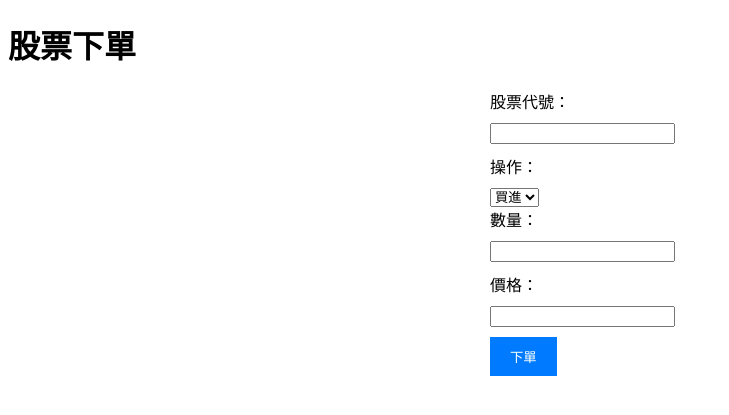
After one commit to puppylionmonkey/puppy_stock_web, a Flask app: template templates/stock_order.html in a window 1280 px wide. The commit adds this page. Shown: the top 415 px of the page, without its empty margins (0-729 px from the left). Run offline with Flask 3, Linux system fonts and the light colour scheme; the template is opened without the code that fills it, so the values that code supplies are empty.

```diff
--- a/app.py
+++ b/app.py
@@ -23,9 +23,32 @@ db = client["user_db"]
 users = db["users"]
 app.secret_key = "bfe53d416ad39325e33062c5d7c629d962919a6edb88b0b7d4ba636b7ab23743"
 
-@app.route('/')
-def index():
-    return render_template('index.html')
+
+@app.route("/", methods=["GET", "POST"])
+def login():
+    if "username" in session:
+        print('111')
+        return redirect(url_for("welcome"))
+    print('abc')
+    if request.method == "POST":
+        login_user = users.find_one({"username": request.form["username"]})
+        print('abc1')
+        if login_user:
+            if bcrypt.checkpw(request.form["password"].encode("utf-8"), login_user["password"]):
+                session["username"] = request.form["username"]
+                print('abc')
+                return redirect(url_for("welcome"))
+        return "無效的用戶名或密碼！"
+    else:
+        print('no')
+    return render_template("login.html")
+
+
+@app.route("/welcome")
+def welcome():
+    if "username" in session:
+        return render_template("welcome.html")
+    return redirect(url_for("login"))
 
 
 @app.route("/register", methods=["GET", "POST"])
@@ -43,17 +66,6 @@ def register():
     return render_template("register.html")
 
 
-@app.route("/login", methods=["GET", "POST"])
-def login():
-    if request.method == "POST":
-        login_user = users.find_one({"username": request.form["username"]})
-        if login_user:
-            if bcrypt.checkpw(request.form["password"].encode("utf-8"), login_user["password"]):
-                session["username"] = request.form["username"]
-                return redirect(url_for("dashboard"))
-        return "無效的用戶名或密碼！"
-    return render_template("login.html")
-
 # 登入後
 @app.route("/dashboard")
 def dashboard():
@@ -65,7 +77,7 @@ def dashboard():
 @app.route("/logout")
 def logout():
     session.pop("username", None)
-    return redirect(url_for("index"))
+    return redirect(url_for("welcome"))
 
 
 if __name__ == "__main__":
@@ -100,5 +112,29 @@ def get_recommend_stock_list():
     return jsonify({"stock_id_list": stock_id_list})
 
 
+@app.route("/place_order", methods=["POST"])
+def place_order():
+    stock_symbol = request.form["stock_symbol"]
+    action = request.form["action"]
+    quantity = int(request.form["quantity"])
+    price = float(request.form["price"])
+
+    order = {
+        "stock_symbol": stock_symbol,
+        "action": action,
+        "quantity": quantity,
+        "price": price
+    }
+
+    orders_collection = db["orders"]
+
+    if action == "buy":
+        orders_collection.insert_one(order)
+    elif action == "sell":
+        orders_collection.delete_one(order)
+
+    return redirect(url_for("welcome"))
+
+
 if __name__ == '__main__':
     app.run(debug=True)
--- a/templates/login.html
+++ b/templates/login.html
@@ -5,7 +5,7 @@
 </head>
 <body>
     <h1>登入</h1>
-    <form method="POST" action="/login">
+    <form method="POST" action="/">
         <label for="username">用戶名：</label>
         <input type="text" id="username" name="username" required><br>
         <label for="password">密碼：</label>
--- /dev/null
+++ b/templates/stock_order.html
@@ -0,0 +1,46 @@
+<!DOCTYPE html>
+<html>
+<head>
+    <title>股票下單</title>
+    <style>
+        body {
+            font-family: Arial, sans-serif;
+        }
+        form {
+            width: 300px;
+            margin: 0 auto;
+        }
+        label, input {
+            display: block;
+            margin-bottom: 10px;
+        }
+        button {
+            background-color: #007bff;
+            color: #fff;
+            border: none;
+            padding: 10px 20px;
+            cursor: pointer;
+        }
+        button:hover {
+            background-color: #0056b3;
+        }
+    </style>
+</head>
+<body>
+    <h1>股票下單</h1>
+    <form action="/place_order" method="POST">
+        <label for="stock_symbol">股票代號：</label>
+        <input type="text" id="stock_symbol" name="stock_symbol" required>
+        <label for="action">操作：</label>
+        <select id="action" name="action" required>
+            <option value="buy">買進</option>
+            <option value="sell">賣出</option>
+        </select>
+        <label for="quantity">數量：</label>
+        <input type="number" id="quantity" name="quantity" required>
+        <label for="price">價格：</label>
+        <input type="number" id="price" name="price" required>
+        <button type="submit">下單</button>
+    </form>
+</body>
+</html>
```
Also changed, not shown: templates/index.html (deleted, +0 -32 lines), templates/welcome.html (added, +31 -0 lines).
